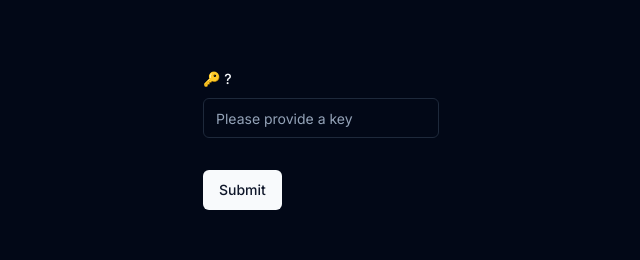
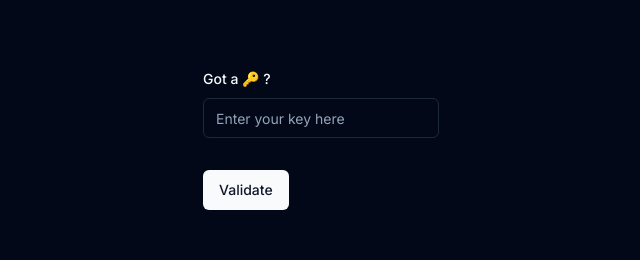
Before and after one commit to guillermobet/factorial-challenge, a Next.js app: page / in a window 1280 px wide. Shown: the part 204-464 px from the top of the page, without its empty margins (319-959 px from the left). Built offline with nearby package versions, Linux system fonts and the light colour scheme.

Commit message:
Fixing auth

```diff
--- a/app/page.tsx
+++ b/app/page.tsx
@@ -54,15 +54,15 @@ export default function Home() {
             name="key"
             render={({ field }) => (
               <FormItem>
-                <FormLabel>🔑 ?</FormLabel>
+                <FormLabel>Got a 🔑 ?</FormLabel>
                 <FormControl>
-                  <Input placeholder="Please provide a key" {...field} />
+                  <Input placeholder="Enter your key here" {...field} />
                 </FormControl>
                 <FormMessage />
               </FormItem>
             )}
           />
-          <Button type="submit">Submit</Button>
+          <Button type="submit">Validate</Button>
         </form>
       </Form>
     </div>
```
